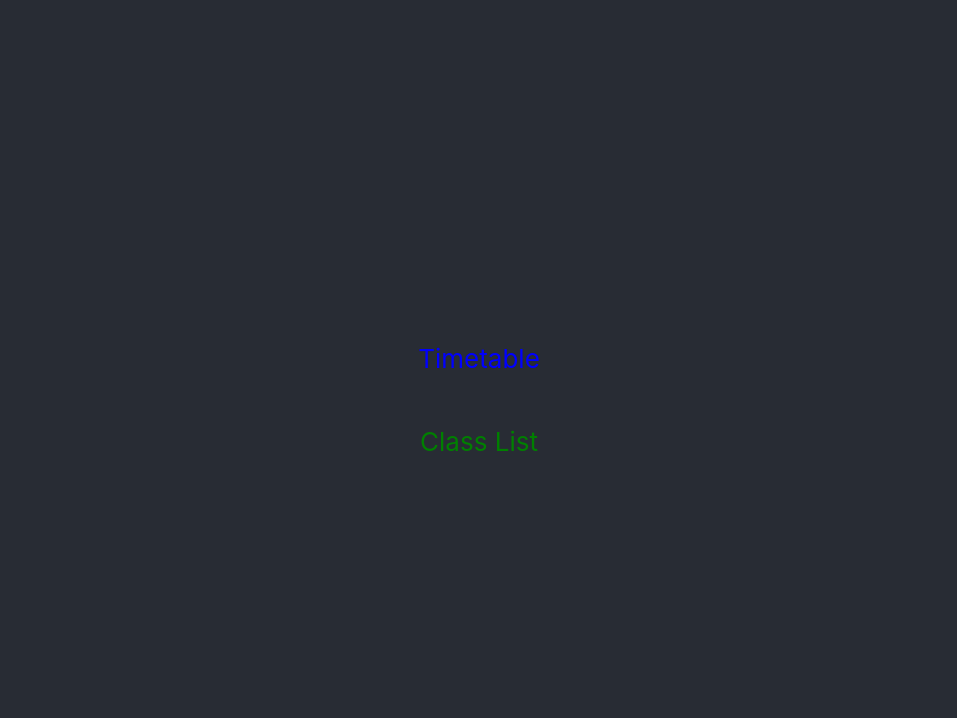
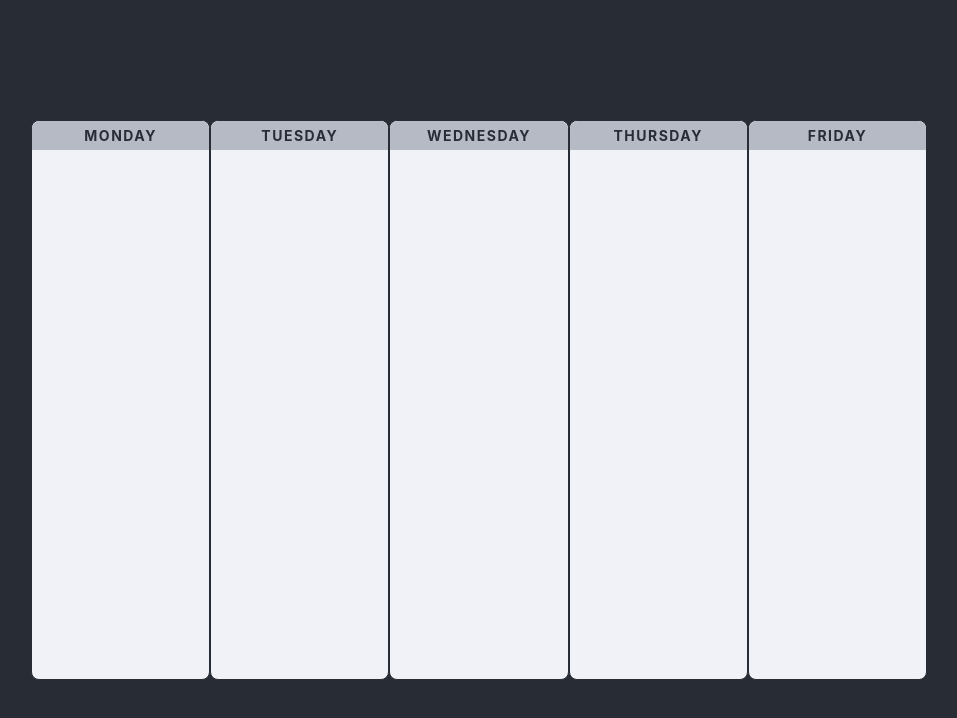
Before and after one commit to jieun-lee/timetable-planner, a React (Create React App) app: page / in a window 1280 px wide. Shown: the top 718 px of the page, without its empty margins (161-1118 px from the left). Built offline with nearby package versions, Linux system fonts and the light colour scheme.

Commit message:
Divide Timetable into Days

```diff
--- a/src/components/ClassList.tsx
+++ b/src/components/ClassList.tsx
@@ -4,11 +4,7 @@ import '../styles/ClassList.scss';
 function ClassList() {
   return (
     <div className="class-list">
-      <header>
-        <p>
-          Class List
-        </p>
-      </header>
+      Class List
     </div>
   );
 }
--- a/src/components/Timetable.tsx
+++ b/src/components/Timetable.tsx
@@ -1,16 +1,26 @@
 import React from 'react';
+import TimetableDay from './TimetableDay';
 import '../styles/Timetable.scss';
 
-function Timetable() {
-  return (
-    <div className="timetable">
-      <header>
-        <p>
-          Timetable
-        </p>
-      </header>
-    </div>
-  );
+class Timetable extends React.Component {
+  constructor(props: object) {
+    super(props);
+    this.state = {
+      classes: null
+    }
+  }
+
+  render() {
+    return (
+      <div className="timetable">
+        <TimetableDay Day="Monday" />
+        <TimetableDay Day="Tuesday" />
+        <TimetableDay Day="Wednesday" />
+        <TimetableDay Day="Thursday" />
+        <TimetableDay Day="Friday" />
+      </div>
+    );
+  }
 }
 
 export default Timetable;
--- /dev/null
+++ b/src/components/TimetableDay.tsx
@@ -0,0 +1,17 @@
+import React from 'react';
+
+interface TimetableDayProps {
+  Day: string
+}
+
+class TimetableDay extends React.Component<TimetableDayProps> {
+  render() {
+    return (
+      <div className="timetable-day">
+        <div className="timetable-day__header">{ this.props.Day }</div>
+      </div>
+    );
+  }
+}
+
+export default TimetableDay;
--- a/src/styles/App.scss
+++ b/src/styles/App.scss
@@ -1,8 +1,8 @@
-$bg-color: #282c34;
+@import '_variables.scss';
 
 .App {
   text-align: center;
-  background-color: $bg-color;
+  background-color: $color-grey-darker;
   min-height: 100vh;
   display: flex;
   flex-direction: column;
--- a/src/styles/ClassList.scss
+++ b/src/styles/ClassList.scss
@@ -1,5 +1,5 @@
 @import '_variables.scss';
 
 .class-list {
-  color: $test-color2;
+  display: none; // show as side panel
 }
--- a/src/styles/Timetable.scss
+++ b/src/styles/Timetable.scss
@@ -1,5 +1,28 @@
 @import '_variables.scss';
 
+$timetable-border-radius: 8px;
+
 .timetable {
-  color: $test-color;
+  width: 70vw;
+  height: 70vh;
+  display: flex;
 }
+
+.timetable-day {
+  background-color: $color-grey-lightest;
+  flex: 1 1 0;
+  border: 1px solid $color-grey-darker;
+  border-radius: $timetable-border-radius;
+
+  &__header {
+    border-top-left-radius: $timetable-border-radius;
+    border-top-right-radius: $timetable-border-radius;
+    background-color: $color-grey-lighter;
+    font-size: 14px;
+    padding: 6px 4px;
+    font-weight: 700;
+    text-transform: uppercase;
+    letter-spacing: 1.5px;
+    color: $color-grey-darker;
+  }
+}
--- a/src/styles/_variables.scss
+++ b/src/styles/_variables.scss
@@ -1,2 +1,4 @@
-$test-color: blue;
-$test-color2: green;
+// Colours
+$color-grey-lightest: #f0f2f7;
+$color-grey-lighter: #b6bac5;
+$color-grey-darker: #282c34;
```
